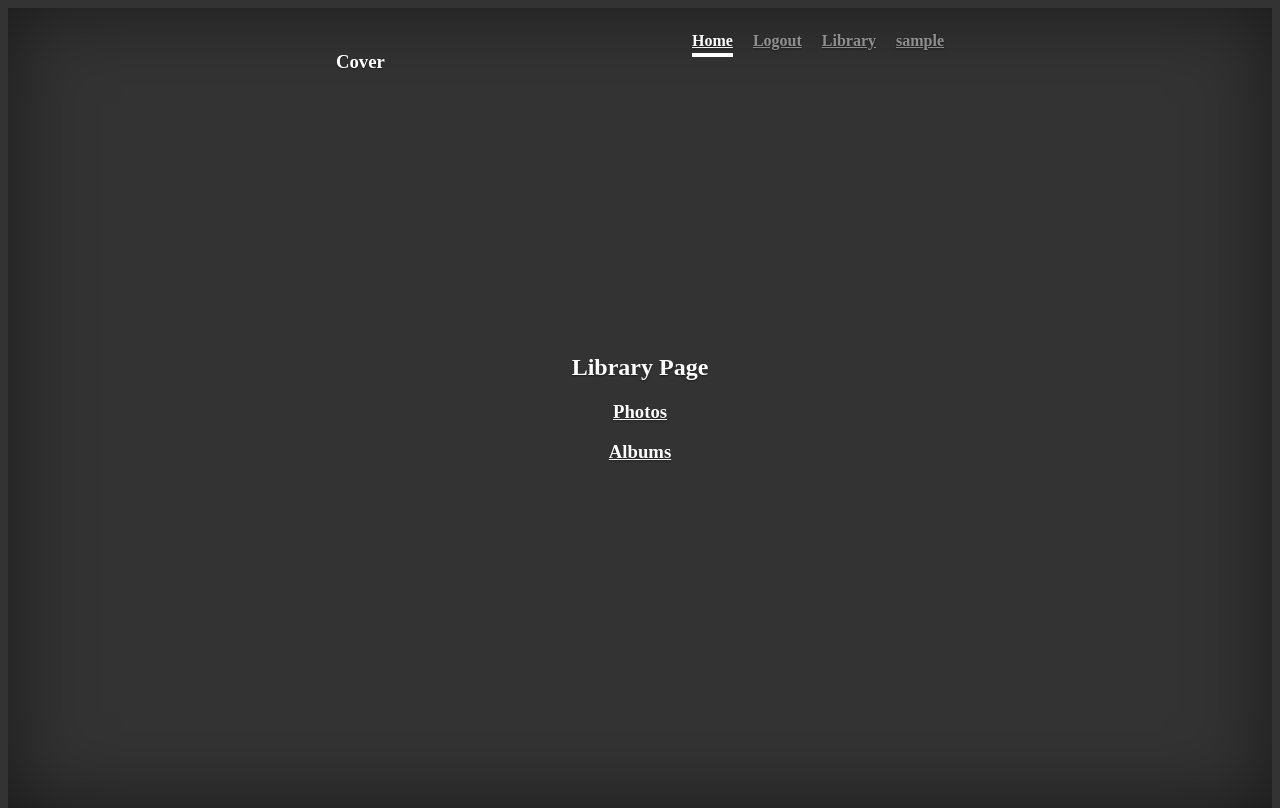
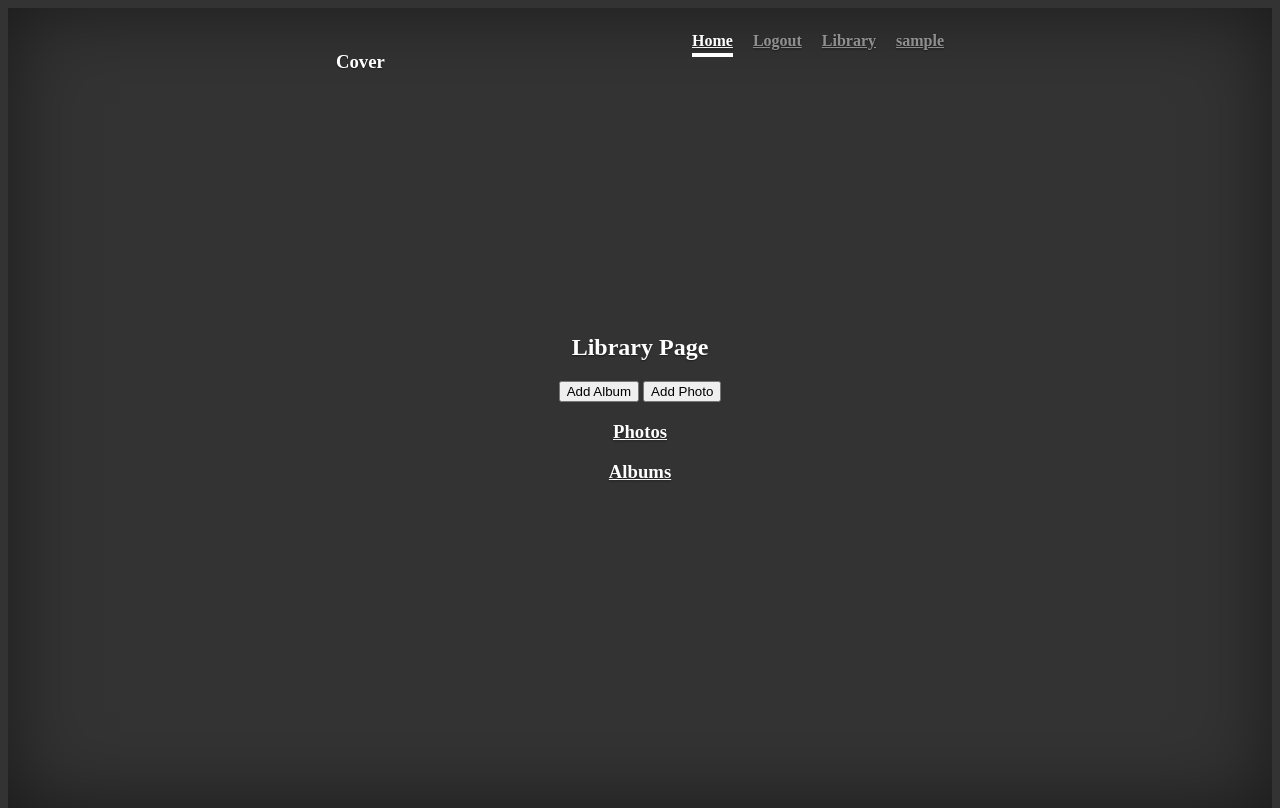
Before and after one commit to thejohnjensen/django-imager, a Django app: page /images/library/ in a window 1280 px wide. Run offline with Django 3.2, Linux system fonts and the light colour scheme; the visitor is signed in with stand-in values (Sample User, id 1); data that the repository does not hold is empty; some libraries are stand-ins or nearby versions.

Commit message:
can edit

```diff
--- a/imagersite/imager_images/templates/imager_images/album_details.html
+++ b/imagersite/imager_images/templates/imager_images/album_details.html
@@ -2,10 +2,10 @@
 {% load thumbnail %}
 {% block content %}
 <h3>Album Details</h3>
-
+<a href="{% url 'edit_album' pk=data.pk %}"><button>Edit Album</button></a>
 {% for photo in data.photos %}
     {% thumbnail photo.image "720x720" crop="center" as im %}
-        <a href="{% url 'photo_details' id=photo.id %}">
+        <a href="{% url 'photo_details' pk=photo.pk %}">
             <img class="library_photos" src="{{ im.url }}" width="150" height="150" />
         </a>
 {% endthumbnail %}
--- a/imagersite/imager_images/templates/imager_images/albums.html
+++ b/imagersite/imager_images/templates/imager_images/albums.html
@@ -3,7 +3,7 @@
 {% block content %}
 <h2>Albums Page</h2>
 {% for album in data.albums %}
-    <a href="{% url 'album_details' id=album.id %}">
+    <a href="{% url 'album_details' pk=album.pk %}">
     <img class="library_photos" src="{{ album.cover.url }}" width="150" height="150" />
     </a>
 {% endfor %}
--- a/imagersite/imager_images/templates/imager_images/library.html
+++ b/imagersite/imager_images/templates/imager_images/library.html
@@ -4,6 +4,9 @@
 
 {% block content %}
 <h2>Library Page</h2>
+<a href="{% url 'add_album' %}"><button>Add Album</button></a>
+<a href="{% url 'add_photo' %}"><button>Add Photo</button></a>
+
 <h3><a href="{% url 'photos' %}">Photos</a></h3>
 {% for photo in data.photos %}
     {% thumbnail photo.image "720x720" crop="center" as im %}
--- a/imagersite/imager_images/templates/imager_images/photo_details.html
+++ b/imagersite/imager_images/templates/imager_images/photo_details.html
@@ -4,6 +4,7 @@
 <h3>Photo Details</h3>
 
 <img class="photo" src="{{ photo.image.url }}" width="500" height="500" />
+<a href="{% url 'edit_photo' pk=photo.pk %}"><button>Edit Photo</button></a>
 <ul>
     <li>Owner: {{ photo.user.username }}</li>
     <li>Title: {{ photo.title }}</li>
--- a/imagersite/imager_images/templates/imager_images/photos.html
+++ b/imagersite/imager_images/templates/imager_images/photos.html
@@ -4,7 +4,7 @@
 <h3>Photos</h3>
 {% for photo in data.photos %}
     {% thumbnail photo.image "720x720" crop="center" as im %}
-        <a href="{% url 'photo_details' id=photo.id %}">
+        <a href="{% url 'photo_details' pk=photo.pk %}">
             <img class="library_photos" src="{{ im.url }}" width="150" height="150" />
         </a>
 {% endthumbnail %}
--- a/imagersite/imager_images/urls.py
+++ b/imagersite/imager_images/urls.py
@@ -6,6 +6,10 @@ urlpatterns = [
     url(r'^library/$', views.library_view, name='library'),
     url(r'^photos/$', views.photo_view, name='photos'),
     url(r'^albums/$', views.album_view, name='albums'),
-    url(r'^photos/(?P<id>\d+)$', views.photo_details, name='photo_details'),
-    url(r'^albums/(?P<id>\d+)$', views.album_details, name='album_details')
+    url(r'^photos/(?P<pk>\d+)$', views.PhotoDetailView.as_view(), name='photo_details'),
+    url(r'^albums/(?P<pk>\d+)$', views.album_details, name='album_details'),
+    url(r'^albums/add/$', views.NewAlbumView.as_view(), name='add_album'),
+    url(r'^photos/add/$', views.NewPhotoView.as_view(), name='add_photo'),
+    url(r'^photos/(?P<pk>\d+)/edit$', views.EditPhotoView.as_view(), name='edit_photo'),
+    url(r'^albums/(?P<pk>\d+)/edit$', views.EditAlbumView.as_view(), name='edit_album')
 ]
--- a/imagersite/imager_images/views.py
+++ b/imagersite/imager_images/views.py
@@ -1,42 +1,81 @@
 from django.shortcuts import render
+from .models import Photo, Album
+from django.views import generic
+from django.core.urlresolvers import reverse_lazy
 
 
 def library_view(request):
     """."""
-    DATA = {
+    data = {
         'albums': request.user.album.all(),
         'photos': request.user.photo.all(),
     }
-    return render(request, 'imager_images/library.html', {'data': DATA})
+    return render(request, 'imager_images/library.html', {'data': data})
 
 
 def photo_view(request):
     """."""
-    DATA = {
+    data = {
         'photos': request.user.photo.all().filter(published='PUBLIC')
     }
-    return render(request, 'imager_images/photos.html', {'data': DATA})
+    return render(request, 'imager_images/photos.html', {'data': data})
 
 
 def album_view(request):
     """."""
-
-    DATA = {
+    data = {
         'albums': request.user.album.all().filter(published='PUBLIC'),
     }
-    return render(request, 'imager_images/albums.html', {'data': DATA})
+    return render(request, 'imager_images/albums.html', {'data': data})
 
 
-def photo_details(request, id):
+class PhotoDetailView(generic.DetailView):
     """."""
-    photo = request.user.photo.get(id=id)
-    return render(request, 'imager_images/photo_details.html', {'photo': photo})
+
+    model = Photo
+    template_name = 'imager_images/photo_details.html'
 
 
-def album_details(request, id):
+def album_details(request, pk):
     """."""
-    # import pdb; pdb.set_trace()
-    DATA = {
-        'photos': request.user.album.get(id=id).photos.all()
+    data = {
+        'photos': request.user.album.get(pk=pk).photos.all(),
+        'pk': pk
     }
-    return render(request, 'imager_images/album_details.html', {'data': DATA})
+    return render(request, 'imager_images/album_details.html', {'data': data})
+
+
+class NewPhotoView(generic.CreateView):
+    """."""
+
+    model = Photo
+    template_name = 'imager_images/new_photo.html'
+    fields = ['user', 'image', 'title', 'description', 'published']
+    success_url = reverse_lazy('library')
+
+
+class NewAlbumView(generic.CreateView):
+    """."""
+
+    model = Album
+    template_name = 'imager_images/new_album.html'
+    fields = ['user', 'photos', 'title', 'description', 'cover', 'published']
+    success_url = reverse_lazy('library')
+
+
+class EditPhotoView(generic.UpdateView):
+    """."""
+
+    model = Photo
+    template_name = 'imager_images/edit_photo.html'
+    fields = ['user', 'image', 'title', 'description', 'published']
+    success_url = reverse_lazy('library')
+
+
+class EditAlbumView(generic.UpdateView):
+    """."""
+
+    model = Album
+    template_name = 'imager_images/edit_album.html'
+    fields = ['user', 'photos', 'title', 'description', 'cover', 'published']
+    success_url = reverse_lazy('library')
--- a/imagersite/imager_profile/models.py
+++ b/imagersite/imager_profile/models.py
@@ -2,8 +2,6 @@ from django.db import models
 from django.contrib.auth.models import User
 from django.db.models.signals import post_save
 from django.dispatch import receiver
-
-# Create your models here.
 
 
 class ImageActiveProfile(models.Manager):
@@ -62,7 +60,9 @@ class ImagerProfile(models.Model):
     objects = models.Manager()
 
     def __str__(self):
+        """Depict object as username."""
         return 'Profile for {}.'.format(self.user.username)
+
 
 @receiver(post_save, sender=User)
 def create_profile(sender, **kwargs):
--- a/imagersite/imager_profile/templates/imager_profile/profile.html
+++ b/imagersite/imager_profile/templates/imager_profile/profile.html
@@ -6,6 +6,8 @@
 {% for key, value in DATA.items %}
     <p>{{ key }} = {{ value }}</p>
 {% endfor %}
-
+{% if DATA.username %}
+<a href="{% url 'update_profile' pk=DATA.pk %}"><button>Edit Profile</button></a>
+{% endif %}
 {% endif %}
 {% endblock %}
--- a/imagersite/imager_profile/urls.py
+++ b/imagersite/imager_profile/urls.py
@@ -4,5 +4,6 @@ from . import views
 
 urlpatterns = [
     url(r'^$', views.profile_view, name='profile'),
-    url(r'^\w+$', views.profile_visit, name='visit_profile')
+    url(r'^\w+$', views.profile_visit, name='visit_profile'),
+    url(r'^edit/(?P<pk>\d+)$', views.UpdateProfile.as_view(), name='update_profile')
 ]
--- a/imagersite/imagersite/templates/imagersite/base.html
+++ b/imagersite/imagersite/templates/imagersite/base.html
@@ -8,10 +8,8 @@
     <link rel="icon" href="../../../../favicon.ico">
 
     <title>Cover Template for Bootstrap</title>
-
-    <!-- Bootstrap core CSS -->
-    <!-- <link href="../../../../dist/css/bootstrap.min.css" rel="stylesheet"> -->
-    <link href="../../static/imagersite/style.css" rel="stylesheet">
+    {% load static %}
+    <link href="{% static 'imagersite/style.css' %}" rel="stylesheet">
   </head>
 
   <body>
@@ -40,13 +38,6 @@
             </div>
           </header>
 
-          <!-- <main role="main" class="inner cover">
-            <h1 class="cover-heading">Cover your page.</h1>
-            <p class="lead">Cover is a one-page template for building simple and beautiful home pages. Download, edit the text, and add your own fullscreen background photo to make it your own.</p>
-            <p class="lead">
-              <a href="#" class="btn btn-lg btn-secondary">Learn more</a>
-            </p>
-          </main> -->
 
             {% block title %}{% endblock %}
             {% block content %}{% endblock %}
@@ -62,8 +53,8 @@
 
     </div>
 
-  <script src="//code.jquery.com/jquery-3.2.1.min.js"></script>
+<!--   <script src="/code.jquery.com/jquery-3.2.1.min.js"></script>
   <link  href="/path/to/jquery.fancybox.min.css" rel="stylesheet">
-  <script src="/path/to/jquery.fancybox.min.js"></script>
+  <script src="/path/to/jquery.fancybox.min.js"></script>  -->
   </body>
 </html>
```
Also changed, not shown: imagersite/imager_images/templates/imager_images/edit_album.html (added, +9 -0 lines), imagersite/imager_images/templates/imager_images/edit_photo.html (added, +9 -0 lines), imagersite/imager_images/templates/imager_images/new_album.html (added, +9 -0 lines), imagersite/imager_images/templates/imager_images/new_photo.html (added, +9 -0 lines), imagersite/imager_profile/templates/imager_profile/update_profile.html (added, +9 -0 lines), imagersite/imager_profile/views.py (+23 -15 lines), imagersite/imager_images/forms.py (added).
